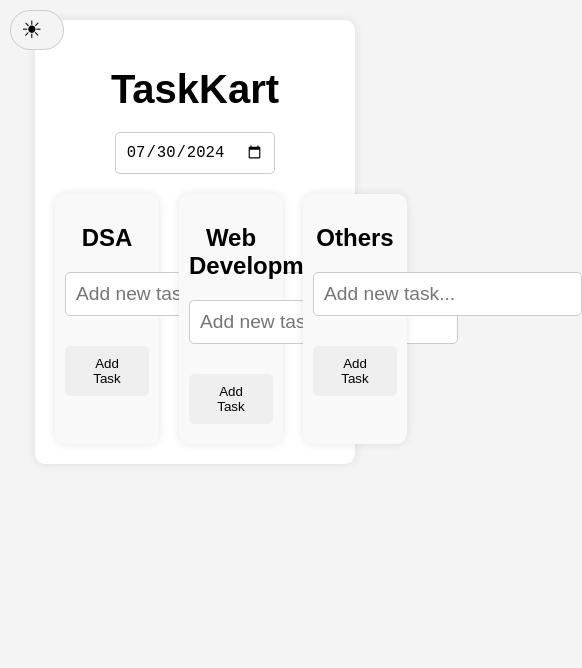
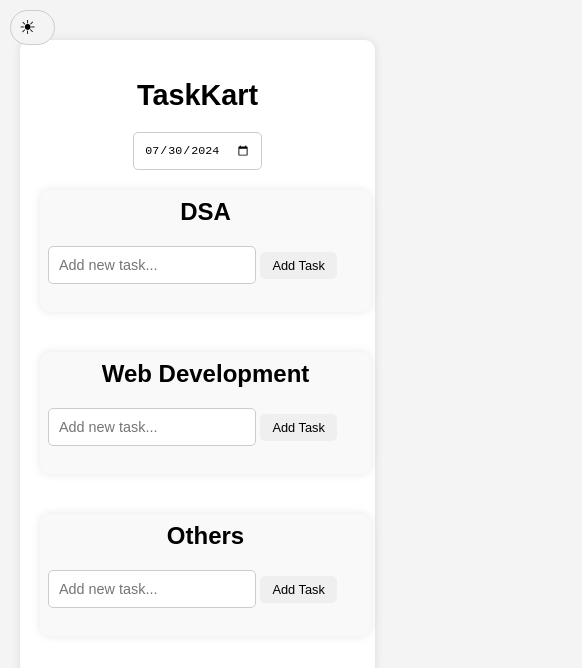
Before and after one commit to avinashyadavofficial/TaskKart, a plain HTML site: page index.html in a window 390 px wide. Shown: the whole page, 582 px wide, since content can reach past the window. Drawn offline with Linux system fonts and the light colour scheme.

Commit message:
Update styles.css

```diff
--- a/styles.css
+++ b/styles.css
@@ -58,16 +58,17 @@ body.dark-mode .toggle-button .toggle-icon.night-icon {
     display: none;
 }
 
-/* Other existing styles... */
+/* Container styling */
 .container {
-    width: 80%;
-    max-width: 1000px;
+    width: 100%;
+    max-width: 1200px;
     text-align: center;
     padding: 20px;
     box-shadow: 0 0 10px rgba(0, 0, 0, 0.1);
     background-color: #fff;
     border-radius: 10px;
     transition: background-color 0.3s, box-shadow 0.3s;
+    margin: 20px auto;
 }
 
 body.dark-mode .container {
@@ -110,12 +111,14 @@ input[type="date"]:focus, input[type="text"]:focus {
 
 .todo-container {
     display: flex;
+    flex-wrap: wrap;
     justify-content: space-around;
     gap: 20px;
 }
 
 .column {
-    width: 30%;
+    width: 100%;
+    max-width: 300px;
     text-align: left;
     background-color: #f9f9f9;
     padding: 10px;
@@ -131,6 +134,7 @@ body.dark-mode .column {
 
 .column h2 {
     text-align: center;
+    margin: 0 0 15px 0;
 }
 
 .column ul {
@@ -177,5 +181,67 @@ body.dark-mode .column {
 /* Ensure the text color is visible in dark mode */
 body.dark-mode .column li {
     background-color: #666;
-    color:black;
+    color: #fff;
 }
+
+/* Responsive Design */
+@media (max-width: 1200px) {
+    .container {
+        width: 90%;
+    }
+
+    .column {
+        max-width: 45%;
+    }
+}
+
+@media (max-width: 768px) {
+    .column {
+        max-width: 100%;
+    }
+
+    .todo-container {
+        flex-direction: column;
+        align-items: center;
+    }
+
+    .column {
+        margin-bottom: 20px;
+    }
+
+    button {
+        padding: 8px 16px;
+        font-size: 0.9em;
+    }
+
+    input[type="date"], input[type="text"] {
+        font-size: 1em;
+    }
+}
+
+@media (max-width: 480px) {
+    h1 {
+        font-size: 1.8em;
+    }
+
+    .toggle-button {
+        padding: 5px 8px;
+    }
+
+    .toggle-button .toggle-icon {
+        font-size: 1.2em;
+    }
+
+    .column {
+        padding: 8px;
+    }
+
+    input[type="date"], input[type="text"] {
+        font-size: 0.9em;
+    }
+
+    button {
+        padding: 6px 12px;
+        font-size: 0.8em;
+    }
+}
```
